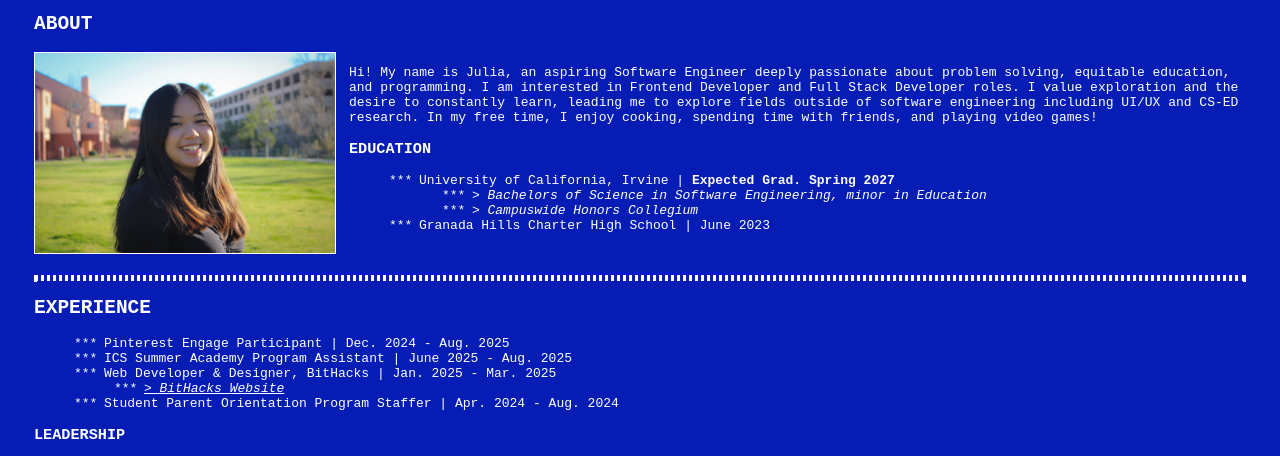
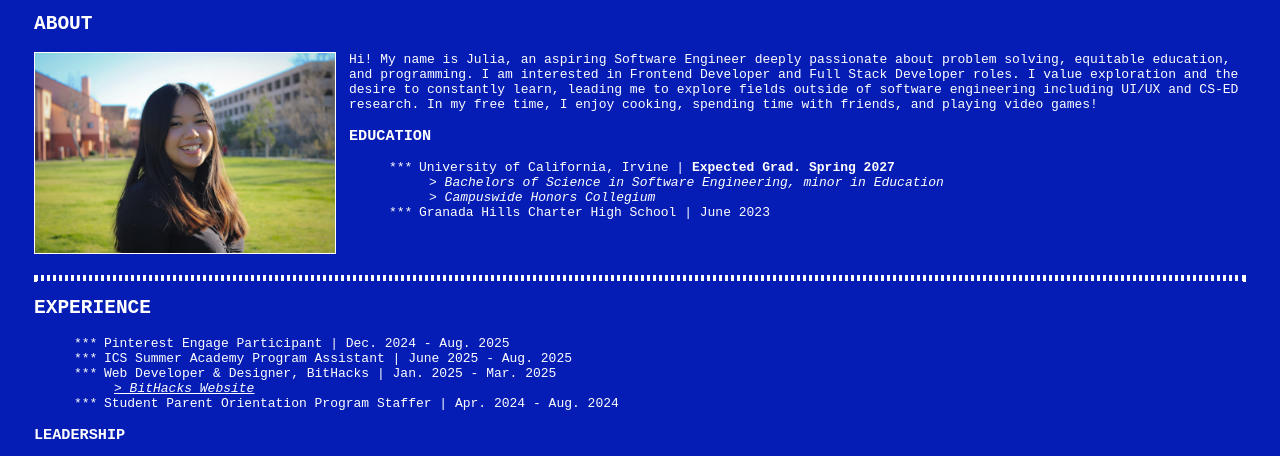
Before and after one commit to jploia/portfolio-2025, a plain HTML site: page portfolio/index.html in a window 1280 px wide. Shown: the part 298-754 px from the top of the page. Drawn offline with Linux system fonts and the light colour scheme.

Commit message:
fix sub indent for ul

```diff
--- a/portfolio/index.html
+++ b/portfolio/index.html
@@ -38,9 +38,9 @@
                 <h3>EDUCATION</h3>
                 <ul>
                     <li>University of California, Irvine | <b>Expected Grad. Spring 2027</b></li>
-                        <ul class="about-subtext">
-                            <li><em>> Bachelors of Science in Software Engineering, minor in Education</em></li>
-                            <li><em>> Campuswide Honors Collegium</em></li>
+                        <ul>
+                            <p><em>> Bachelors of Science in Software Engineering, minor in Education</em></p>
+                            <p><em>> Campuswide Honors Collegium</em></p>
                         </ul>
                     <li>Granada Hills Charter High School | June 2023</li>
                 </ul>
@@ -55,9 +55,9 @@
                 <li>Pinterest Engage Participant | Dec. 2024 - Aug. 2025</li>
                 <li>ICS Summer Academy Program Assistant | June 2025 - Aug. 2025</li>
                 <li>Web Developer & Designer, BitHacks | Jan. 2025 - Mar. 2025</li>
-                <ul class="ul-indent">
-                    <li><em><a href="https://www.ucibithacks.com/" target="_blank">> BitHacks Website</a></em></li>
-                </ul>
+                    <ul>
+                        <p><em><a href="https://www.ucibithacks.com/" target="_blank">> BitHacks Website</a></em></p>
+                    </ul>
                 <li>Student Parent Orientation Program Staffer | Apr. 2024 - Aug. 2024</li>
             </ul>
         <div>
--- a/portfolio/styles.css
+++ b/portfolio/styles.css
@@ -50,10 +50,9 @@ ul {
     list-style: none;
 }
 
-/* ul ul {
-    content: ">";
-    margin-right: 0.5em;
-} */
+p {
+    margin: 0;
+}
 
 li::before {
   content: "***";
```
